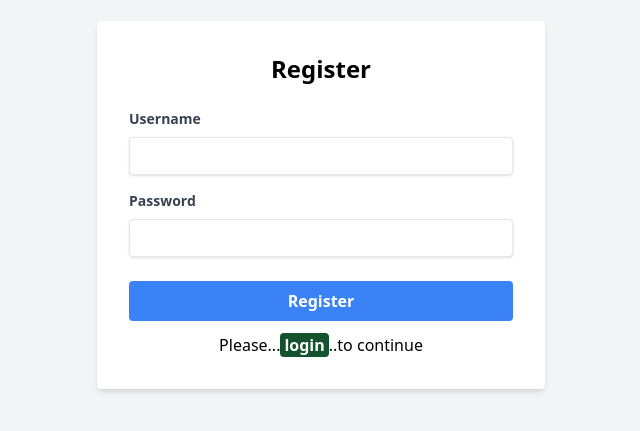
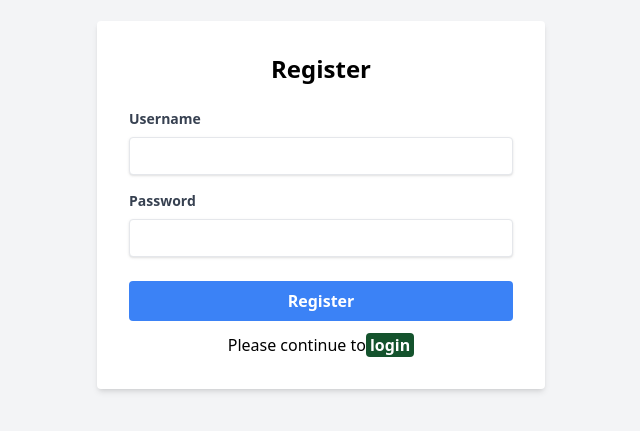
Before and after one commit to roshiya152/todolist-reactapplication, a React (Create React App) app in the folder client/: page /register in a window 1280 px wide. Shown: the part 195-626 px from the top of the page, without its empty margins (319-959 px from the left). Built offline with nearby package versions, Linux system fonts and the light colour scheme.

Commit message:
Update Register.js

```diff
--- a/client/src/component/Register.js
+++ b/client/src/component/Register.js
@@ -88,14 +88,13 @@ const Register = () => {
             </h1>
           )}
           <h1 className=" mt-3 flex items-center justify-center">
-            Please...{" "}
-            <button
+            Please continue to
+<button
               className="bg-green-900  hover:bg-green-800 text-white font-bold py-0 px-1 rounded"
               onClick={() => navigate("/")}
             >
               login
             </button>{" "}
-            ..to continue
           </h1>
         </form>
       </div>
```
